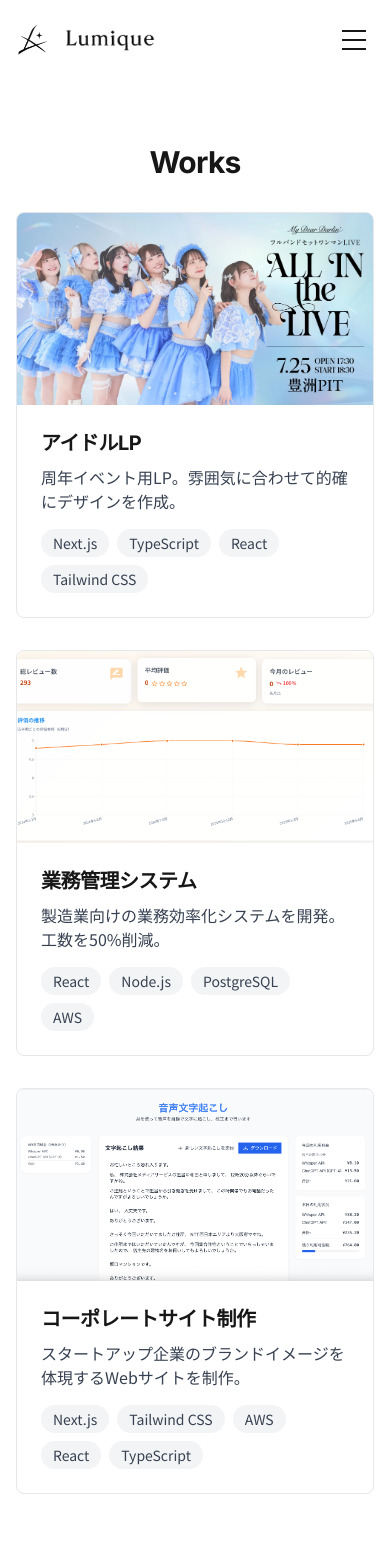
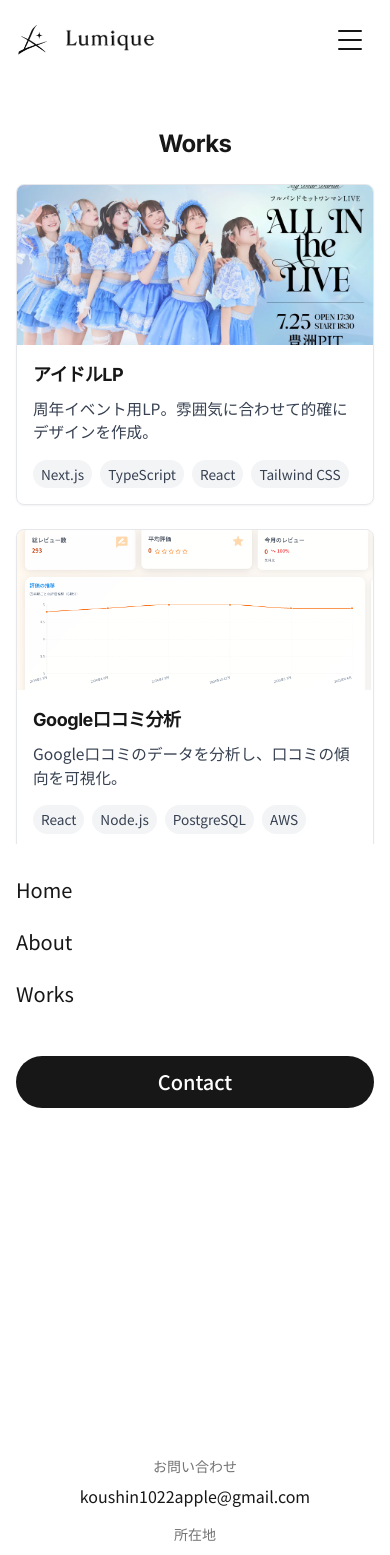
Before and after one commit to koushingnu/lumique, a Next.js app: page /works in a window 390 px wide. Shown: the top 1555 px of the page. Built offline with nearby package versions, Linux system fonts and the light colour scheme.

Commit message:
スマホ版最適化

```diff
--- a/src/app/contact/page.tsx
+++ b/src/app/contact/page.tsx
@@ -2,17 +2,25 @@ import Link from "next/link";
 
 export default function Contact() {
   return (
-    <div className="container mx-auto px-4 py-16">
-      <h1 className="text-3xl font-bold mb-8 text-center">Contact</h1>
+    <div className="container mx-auto px-4 py-12 sm:py-16">
+      <h1 className="text-2xl sm:text-3xl font-bold mb-6 sm:mb-8 text-center">
+        Contact
+      </h1>
 
       <div className="max-w-2xl mx-auto text-center">
-        <p className="text-gray-700 mb-8">
-          プロジェクトのご相談、お問い合わせは下記メールアドレスまでお気軽にご連絡ください。
+        <p className="text-gray-700 mb-6 sm:mb-8 text-[min(4vw,1rem)] sm:text-base">
+          プロジェクトのご相談、
+          <br className="sm:hidden" />
+          お問い合わせは
+          <br className="sm:hidden" />
+          下記メールアドレスまで
+          <br className="sm:hidden" />
+          お気軽にご連絡ください。
         </p>
 
         <Link
           href="mailto:koushin1022apple@gmail.com"
-          className="inline-flex items-center justify-center px-6 py-3 border border-transparent text-base font-medium rounded-md text-white bg-black hover:bg-gray-800 transition-colors"
+          className="inline-flex items-center justify-center px-4 sm:px-6 py-3 border border-transparent text-[min(4vw,1rem)] sm:text-base font-medium rounded-md text-white bg-black hover:bg-gray-800 transition-colors"
         >
           koushin1022apple@gmail.com
         </Link>
--- a/src/app/works/page.tsx
+++ b/src/app/works/page.tsx
@@ -8,15 +8,14 @@ const works = [
     tags: ["Next.js", "TypeScript", "React", "Tailwind CSS"],
   },
   {
-    title: "業務管理システム",
-    description: "製造業向けの業務効率化システムを開発。工数を50%削減。",
+    title: "Google口コミ分析",
+    description: "Google口コミのデータを分析し、口コミの傾向を可視化。",
     image: "/works/work2.png",
     tags: ["React", "Node.js", "PostgreSQL", "AWS"],
   },
   {
-    title: "コーポレートサイト制作",
-    description:
-      "スタートアップ企業のブランドイメージを体現するWebサイトを制作。",
+    title: "音声正規化アプリ",
+    description: "音声を正規化し、テキストに変換する。",
     image: "/works/work3.png",
     tags: ["Next.js", "Tailwind CSS", "AWS", "React", "TypeScript"],
   },
@@ -24,16 +23,18 @@ const works = [
 
 export default function Works() {
   return (
-    <div className="container mx-auto px-4 py-16">
-      <h1 className="text-3xl font-bold mb-8 text-center">Works</h1>
+    <div className="container mx-auto px-4 py-12 sm:py-16">
+      <h1 className="text-2xl sm:text-3xl font-bold mb-6 sm:mb-8 text-center">
+        Works
+      </h1>
 
-      <div className="grid grid-cols-1 md:grid-cols-2 lg:grid-cols-3 gap-8">
+      <div className="grid grid-cols-1 md:grid-cols-2 lg:grid-cols-3 gap-6 sm:gap-8">
         {works.map((work, index) => (
           <div
             key={index}
-            className="border border-gray-200 rounded-lg overflow-hidden"
+            className="border border-gray-200 rounded-lg overflow-hidden shadow-sm hover:shadow-lg transition-shadow"
           >
-            <div className="relative h-48">
+            <div className="relative h-40 sm:h-48">
               <Image
                 src={work.image}
                 alt={work.title}
@@ -41,14 +42,18 @@ export default function Works() {
                 className="object-cover"
               />
             </div>
-            <div className="p-6">
-              <h2 className="text-xl font-bold mb-2">{work.title}</h2>
-              <p className="text-gray-700 mb-4">{work.description}</p>
+            <div className="p-4 sm:p-6">
+              <h2 className="text-lg sm:text-xl font-bold mb-2">
+                {work.title}
+              </h2>
+              <p className="text-gray-700 text-[min(4vw,1rem)] sm:text-base mb-4">
+                {work.description}
+              </p>
               <div className="flex flex-wrap gap-2">
                 {work.tags.map((tag, tagIndex) => (
                   <span
                     key={tagIndex}
-                    className="bg-gray-100 text-gray-700 text-sm px-3 py-1 rounded-full"
+                    className="bg-gray-100 text-gray-700 text-[min(3.5vw,0.875rem)] sm:text-sm px-2 sm:px-3 py-1 rounded-full"
                   >
                     {tag}
                   </span>
--- a/src/components/Header.tsx
+++ b/src/components/Header.tsx
@@ -7,25 +7,55 @@ import { useState, useEffect } from "react";
 const Header = () => {
   const [isMenuOpen, setIsMenuOpen] = useState(false);
   const [isScrolled, setIsScrolled] = useState(false);
+  const [isVisible, setIsVisible] = useState(true);
+  const [lastScrollY, setLastScrollY] = useState(0);
 
   useEffect(() => {
     const handleScroll = () => {
-      setIsScrolled(window.scrollY > 20);
+      const currentScrollY = window.scrollY;
+
+      // メニューが開いているときは処理をスキップ
+      if (isMenuOpen) return;
+
+      // スクロール方向の判定
+      if (currentScrollY > lastScrollY) {
+        // 下スクロール
+        setIsVisible(false);
+      } else {
+        // 上スクロール
+        setIsVisible(true);
+      }
+
+      // 透明度の制御
+      setIsScrolled(currentScrollY > 20);
+
+      setLastScrollY(currentScrollY);
     };
 
     window.addEventListener("scroll", handleScroll);
     return () => window.removeEventListener("scroll", handleScroll);
-  }, []);
+  }, [lastScrollY, isMenuOpen]);
+
+  useEffect(() => {
+    if (isMenuOpen) {
+      document.body.style.overflow = "hidden";
+      setIsVisible(true);
+    } else {
+      document.body.style.overflow = "unset";
+    }
+  }, [isMenuOpen]);
 
   return (
     <header
-      className={`fixed w-full top-0 z-50 transition-all duration-300 ${
-        isScrolled ? "glass-effect shadow-sm" : "bg-transparent"
-      }`}
+      className={`fixed w-full top-0 z-50 transition-all duration-300 bg-white`}
     >
       <nav className="container mx-auto px-4 h-20">
         <div className="flex items-center justify-between h-full">
-          <Link href="/" className="flex items-center space-x-3 group">
+          <Link
+            href="/"
+            className="flex items-center space-x-3 group pointer-events-auto"
+            onClick={() => setIsMenuOpen(false)}
+          >
             <div className="relative w-8 h-8 transition-transform group-hover:scale-110">
               <Image
                 src="/logo.png"
@@ -83,23 +113,25 @@ const Header = () => {
 
           {/* Mobile Menu Button */}
           <button
-            className="md:hidden p-2 hover:bg-neutral-100 rounded-lg transition-colors"
+            className={`md:hidden w-12 h-12 flex items-center justify-center rounded-full transition-all duration-300 pointer-events-auto ${
+              isMenuOpen ? "bg-neutral-100" : "hover:bg-neutral-50"
+            }`}
             onClick={() => setIsMenuOpen(!isMenuOpen)}
             aria-label="Toggle menu"
           >
             <div className="w-6 h-5 relative flex flex-col justify-between">
               <span
-                className={`w-full h-0.5 bg-neutral-900 transition-all duration-300 ${
+                className={`w-full h-0.5 bg-neutral-900 rounded-full transition-all duration-300 ${
                   isMenuOpen ? "rotate-45 translate-y-2" : ""
                 }`}
               />
               <span
-                className={`w-full h-0.5 bg-neutral-900 transition-opacity duration-300 ${
+                className={`w-full h-0.5 bg-neutral-900 rounded-full transition-opacity duration-300 ${
                   isMenuOpen ? "opacity-0" : ""
                 }`}
               />
               <span
-                className={`w-full h-0.5 bg-neutral-900 transition-all duration-300 ${
+                className={`w-full h-0.5 bg-neutral-900 rounded-full transition-all duration-300 ${
                   isMenuOpen ? "-rotate-45 -translate-y-2" : ""
                 }`}
               />
@@ -109,48 +141,74 @@ const Header = () => {
 
         {/* Mobile Navigation */}
         <div
-          className={`md:hidden fixed inset-x-0 top-20 glass-effect border-b border-neutral-100 transition-all duration-300 ${
-            isMenuOpen ? "opacity-100 visible" : "opacity-0 invisible"
+          className={`md:hidden fixed inset-0 bg-white z-40 transition-transform duration-300 ${
+            isMenuOpen ? "translate-y-0" : "translate-y-full"
           }`}
+          style={{ top: "5rem" }}
         >
-          <ul className="container mx-auto px-4 py-6 space-y-4">
+          <div className="container h-full px-4 py-8 overflow-y-auto">
+            <ul className="space-y-6 mb-20">
               <li>
                 <Link
                   href="/"
-                className="block text-lg text-neutral-600 hover:text-neutral-900 transition-colors"
+                  className="flex items-center text-xl text-neutral-900 hover:text-neutral-600 transition-colors"
                   onClick={() => setIsMenuOpen(false)}
                 >
+                  <span className="relative group">
                     Home
+                    <span className="absolute -bottom-1 left-0 w-0 h-0.5 bg-neutral-900 transition-all duration-300 group-hover:w-full"></span>
+                  </span>
                 </Link>
               </li>
               <li>
                 <Link
                   href="/about"
-                className="block text-lg text-neutral-600 hover:text-neutral-900 transition-colors"
+                  className="flex items-center text-xl text-neutral-900 hover:text-neutral-600 transition-colors"
                   onClick={() => setIsMenuOpen(false)}
                 >
+                  <span className="relative group">
                     About
+                    <span className="absolute -bottom-1 left-0 w-0 h-0.5 bg-neutral-900 transition-all duration-300 group-hover:w-full"></span>
+                  </span>
                 </Link>
               </li>
               <li>
                 <Link
                   href="/works"
-                className="block text-lg text-neutral-600 hover:text-neutral-900 transition-colors"
+                  className="flex items-center text-xl text-neutral-900 hover:text-neutral-600 transition-colors"
                   onClick={() => setIsMenuOpen(false)}
                 >
+                  <span className="relative group">
                     Works
+                    <span className="absolute -bottom-1 left-0 w-0 h-0.5 bg-neutral-900 transition-all duration-300 group-hover:w-full"></span>
+                  </span>
                 </Link>
               </li>
-            <li>
+              <li className="pt-6">
                 <Link
                   href="/contact"
-                className="inline-block text-lg btn-primary"
+                  className="block w-full text-center text-xl btn-primary"
                   onClick={() => setIsMenuOpen(false)}
                 >
                   Contact
                 </Link>
               </li>
             </ul>
+
+            <div className="fixed bottom-8 inset-x-4">
+              <div className="text-center text-neutral-500">
+                <p className="text-sm mb-2">お問い合わせ</p>
+                <a
+                  href="mailto:koushin1022apple@gmail.com"
+                  className="text-neutral-900 hover:text-neutral-600 transition-colors"
+                >
+                  koushin1022apple@gmail.com
+                </a>
+                <p className="text-sm mt-4 mb-2">所在地</p>
+                <p className="text-neutral-900">東京都北区赤羽西6-16-4</p>
+              </div>
+            </div>
+          </div>
         </div>
       </nav>
     </header>
```
Also changed, not shown: src/app/about/page.tsx (+60 -21 lines), src/app/page.tsx (+61 -35 lines). Lines whose indentation alone changed are shown as unchanged.
